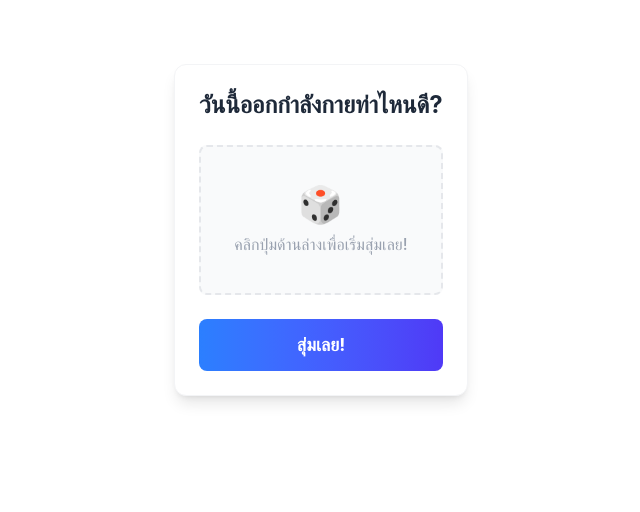
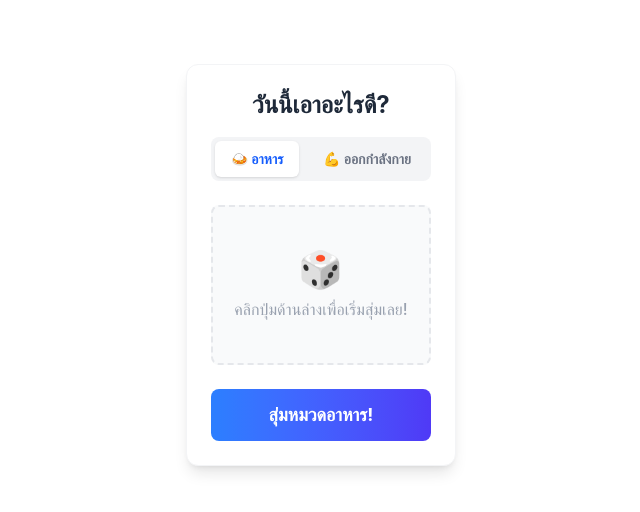
Before and after one commit to PorpleumX/react-build-day_OrochiModelX-G9, a React (Vite) app: page / in a window 1280 px wide. Shown: the top 512 px of the page, without its empty margins (319-959 px from the left). Built offline with nearby package versions, Linux system fonts and the light colour scheme.

Commit message:
feat: implement random logic for both food API and exercise mock data

```diff
--- a/src/components/Randomizer.jsx
+++ b/src/components/Randomizer.jsx
@@ -1,42 +1,73 @@
 import { useState } from "react";
 import { Exercises } from "../Data/mockdataExercises";
+import { getRandomThaiFood } from "../Data/apidataFood";
 
 const Randomizer = () => {
-  // TODO: ในอนาคตเมื่อคนที่ 1 ทำ Context เสร็จ ให้เปลี่ยนมาใช้ State จาก Context แทน
-  // เช่น const { isLoading, result, randomize } = useAppContext();
+  // TODO: ในอนาคตเมื่อคนที่ 1 ทำ Context เสร็จ ให้เปลี่ยนมาดึง State จาก Context แทน
+  // เช่น const { isLoading, result, category, randomize } = useAppContext();
 
   // จำลอง State ขึ้นมาใช้ชั่วคราว
   const [isLoading, setIsLoading] = useState(false);
   const [result, setResult] = useState(null);
+  const [tempCategory, setTempCategory] = useState("Food"); // จำลอง Category ที่เลือก
 
-  // ฟังก์ชันจำลองการสุ่มข้อมูล
-  const handleRandomClick = () => {
+  // ฟังก์ชันสุ่มข้อมูล
+  const handleRandomClick = async () => {
     setIsLoading(true); // เริ่มแสดงสถานะกำลังโหลด
     setResult(null); // เคลียร์ผลลัพธ์เก่าทิ้ง
 
-    // จำลองเวลาดึงข้อมูล 1.5 วินาที
+    if (tempCategory === "Food") {
+      // สุ่มอาหารผ่าน API (ของจริง)
+      const foodData = await getRandomThaiFood();
+      if (foodData) {
+        setResult({
+          name: foodData.strMeal,
+          description: `หมวดหมู่: ${foodData.strCategory} | พื้นเพ: ${foodData.strArea}`,
+          image: <img src={foodData.strMealThumb} alt="Food" className="w-24 h-24 object-cover rounded-full mx-auto shadow-md" />
+        });
+      } else {
+        setResult({ name: "ดึงข้อมูลผิดพลาด", description: "ลองใหม่อีกครั้ง", image: "❌" });
+      }
+      setIsLoading(false);
+    } else {
+      // หมวดออกกำลังกาย (จำลองเวลาโหลดนิดหน่อยให้สมจริง)
       setTimeout(() => {
-      setIsLoading(false); // ปิดสถานะกำลังโหลด
-
-      // สุ่มข้อมูลจาก mockdataExercises
         const randomIndex = Math.floor(Math.random() * Exercises.length);
         const randomExercise = Exercises[randomIndex];
 
         setResult({
           name: randomExercise.name,
           description: randomExercise.description,
-        image: "🏃" // ใส่ Emoji พื้นฐานให้
+          image: <span className="text-6xl">🏃</span>
         });
-    }, 1500);
+        setIsLoading(false);
+      }, 800);
+    }
   };
 
   return (
     <div className="flex flex-col items-center justify-center p-6 bg-white rounded-xl shadow-lg max-w-md mx-auto mt-8 border border-gray-100">
 
-      <h2 className="text-2xl font-bold text-gray-800 mb-6">วันนี้ออกกำลังกายท่าไหนดี?</h2>
+      <h2 className="text-2xl font-bold text-gray-800 mb-4">วันนี้เอาอะไรดี?</h2>
+
+      {/* ปุ่มสลับโหมดชั่วคราว (เพื่อทดสอบ Component ของเรา) */}
+      <div className="flex gap-2 mb-6 bg-gray-100 p-1 rounded-lg">
+        <button
+          onClick={() => { setTempCategory("Food"); setResult(null); }}
+          className={`px-4 py-2 rounded-md text-sm font-bold transition-colors ${tempCategory === "Food" ? "bg-white text-blue-600 shadow-sm" : "text-gray-500 hover:bg-gray-200"}`}
+        >
+          🍛 อาหาร
+        </button>
+        <button
+          onClick={() => { setTempCategory("Exercise"); setResult(null); }}
+          className={`px-4 py-2 rounded-md text-sm font-bold transition-colors ${tempCategory === "Exercise" ? "bg-white text-green-600 shadow-sm" : "text-gray-500 hover:bg-gray-200"}`}
+        >
+          💪 ออกกำลังกาย
+        </button>
+      </div>
 
       {/* พื้นที่แสดงผลลัพธ์ (Conditional Render) */}
-      <div className="min-h-[150px] w-full flex items-center justify-center bg-gray-50 rounded-lg border-2 border-dashed border-gray-200 mb-6 p-4">
+      <div className="min-h-[160px] w-full flex items-center justify-center bg-gray-50 rounded-lg border-2 border-dashed border-gray-200 mb-6 p-4">
 
         {isLoading ? (
           // เงื่อนไขที่ 1: กำลังโหลด (สุ่มอยู่)
@@ -47,8 +78,8 @@ const Randomizer = () => {
         ) : result ? (
           // เงื่อนไขที่ 2: สุ่มเสร็จแล้ว และมีผลลัพธ์
           <div className="text-center animate-fade-in-up">
-            <div className="text-6xl mb-3">{result.image}</div>
-            <h3 className="text-xl font-bold text-blue-600">{result.name}</h3>
+            <div className="mb-3">{result.image}</div>
+            <h3 className="text-xl font-bold text-gray-800">{result.name}</h3>
             <p className="text-sm text-gray-600 mt-2">{result.description}</p>
           </div>
         ) : (
@@ -67,10 +98,12 @@ const Randomizer = () => {
         className={`w-full py-3 px-6 rounded-lg text-white font-bold text-lg transition-all duration-300 transform ${
           isLoading
             ? "bg-gray-400 cursor-not-allowed"
-            : "bg-gradient-to-r from-blue-500 to-indigo-600 hover:from-blue-600 hover:to-indigo-700 hover:-translate-y-1 hover:shadow-lg active:translate-y-0"
+            : tempCategory === "Food"
+              ? "bg-gradient-to-r from-blue-500 to-indigo-600 hover:-translate-y-1 hover:shadow-lg"
+              : "bg-gradient-to-r from-green-500 to-emerald-600 hover:-translate-y-1 hover:shadow-lg"
         }`}
       >
-        {isLoading ? "กำลังประมวลผล..." : "สุ่มเลย!"}
+        {isLoading ? "กำลังประมวลผล..." : `สุ่มหมวด${tempCategory === "Food" ? "อาหาร" : "ออกกำลังกาย"}!`}
       </button>
 
     </div>
```
Lines whose indentation alone changed are shown as unchanged.
